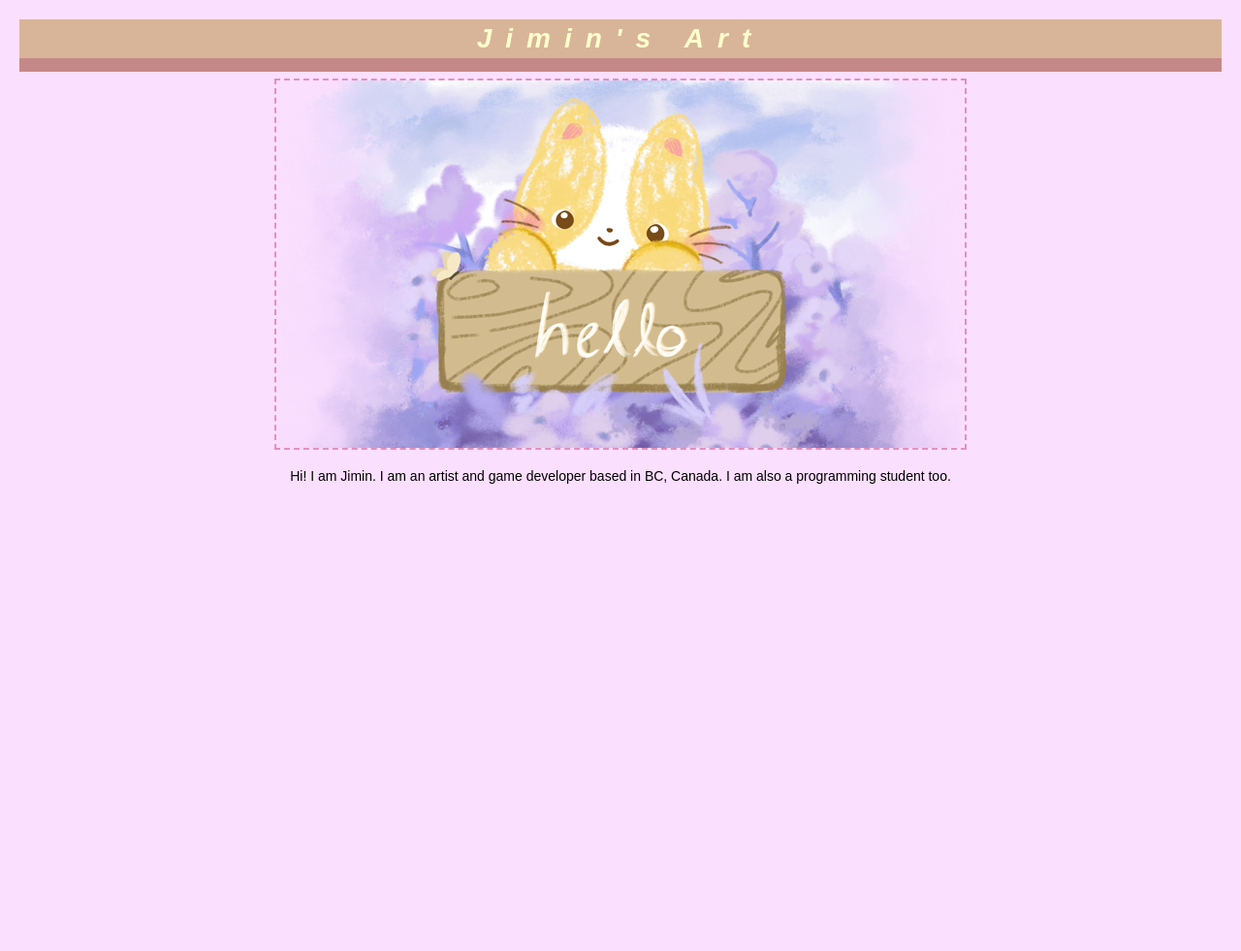
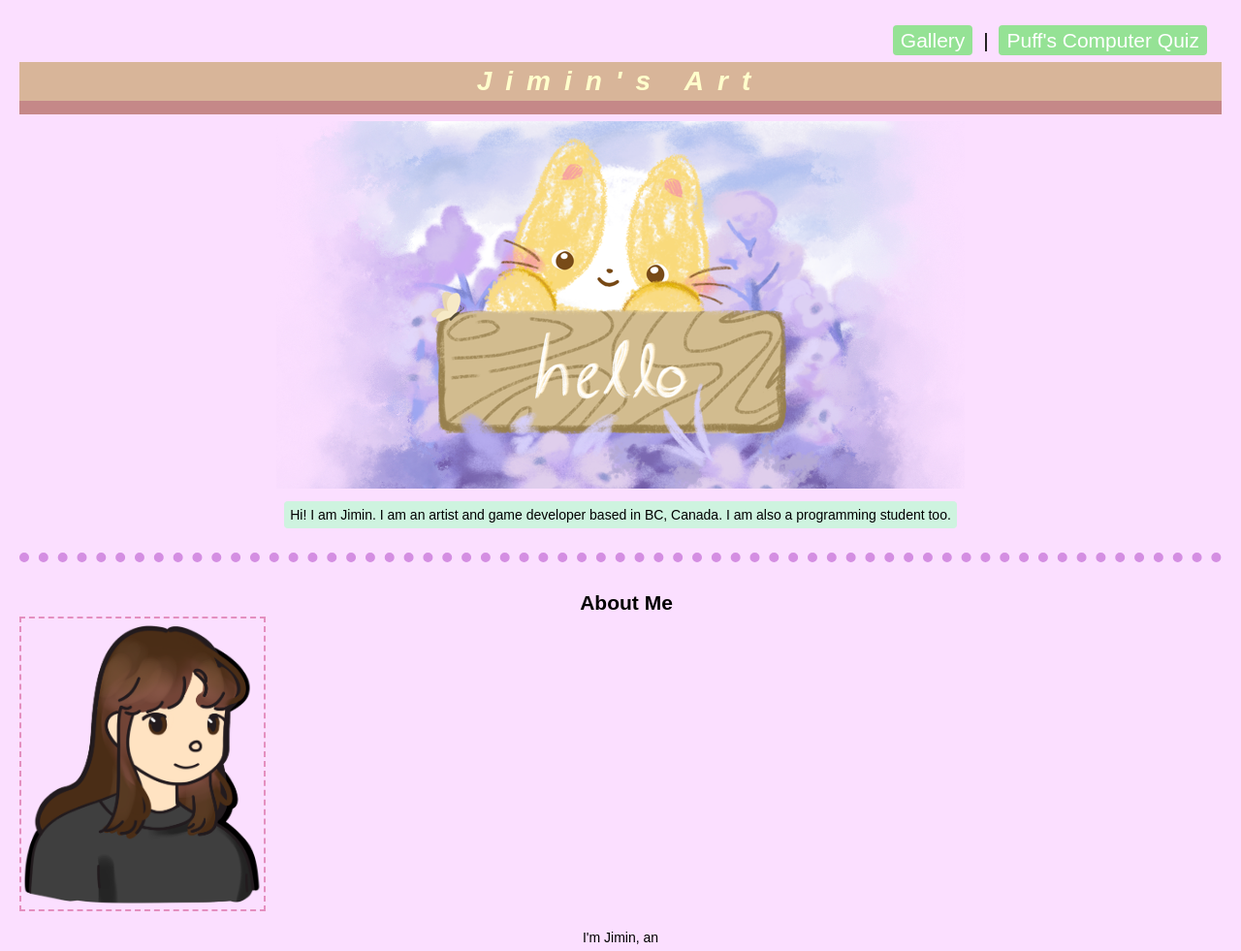
Before and after one commit to roxetii/jimins.github.io, a plain HTML site: page index.html in a window 1280 px wide. Shown: the whole page at 97% size. Before the commit the page ends 800 px from the top, so only its background shows below. Drawn offline with Linux system fonts and the light colour scheme.

Commit message:
remove border on banner

```diff
--- a/index.html
+++ b/index.html
@@ -9,12 +9,26 @@
 </head>
 
 <body>
+
+    <div class="center">
+    <nav>
+        <a href="gallery.html">Gallery</a> |
+        <a href="puff.html"> Puff's Computer Quiz</a>
+    </nav>
+    </div>
+
     <h1>Jimin's Art</h1>
-    <div class="center">
+
+    <div class="center no-border-img">
     <img src="images/site_banner.PNG" alt="My site's banner" width="710" height="379">
     </div>
 
-    <p>Hi! I am Jimin. I am an artist and game developer based in BC, Canada. I am also a programming student too.</p>
+    <p><span class="p-highlight">Hi! I am Jimin. I am an artist and game developer based in BC, Canada. I am also a programming student too.</span></p>
+
+    <hr>
+    <h2>About Me</h2>
+    <img src="images/jimin_portrait.PNG" alt="My portrait" width="250" height="300">
+    <p>I'm Jimin, an </p>
 </body>
 
 </html>
--- a/style.css
+++ b/style.css
@@ -1,3 +1,8 @@
+hr {
+    border:none;
+    border-top: 10px dotted rgb(212, 142, 226);
+    margin: 2em 0;
+}
 
 body {
     font-family: arial, helvetica, sans-serif;
@@ -18,6 +23,12 @@ p {
     text-align: center;
 }
 
+.p-highlight {
+
+    background-color: #cef3df;
+    padding: 6px;
+    border-radius: 4px;
+}
 
 h1 {
     color: #ffc;
@@ -35,12 +46,17 @@ h1 {
 }
 
 h2 {
-    color: white;
-    background-color: rgb(149, 226, 149);
+    text-align:center;
+
     font-size: 1.5em;
     margin: 0;
     padding: 2px;
     padding-left: 14px;
+}
+
+h2 a {
+    color: white;
+    background-color: rgb(149, 226, 149);
 }
 
 h3 {
@@ -54,6 +70,11 @@ img {
     border-style: dashed;
     border-width: 2px;
     border-color: #e48fc0;
+}
+
+.no-border-img img {
+
+    border: none;
 }
 
 a {
@@ -71,7 +92,28 @@ li {
     font-style: italic;
 }
 
-
 table {
     background-color: #fff7f7;
 }
+
+nav {
+    text-align: right;
+    font-size: 1.5em;
+    margin: 0;
+    padding: 10px;
+}
+
+nav a {
+
+    background-color: rgb(149, 226, 149);
+    color: white;
+    padding: 4px 8px;
+    text-decoration: none;
+    border-radius: 4px;
+    margin: 0 5px;
+
+}
+
+nav a:hover {
+    background-color: rgb(117, 202, 177);
+}
```
Also changed, not shown: images/jimin_portrait.PNG (added).
